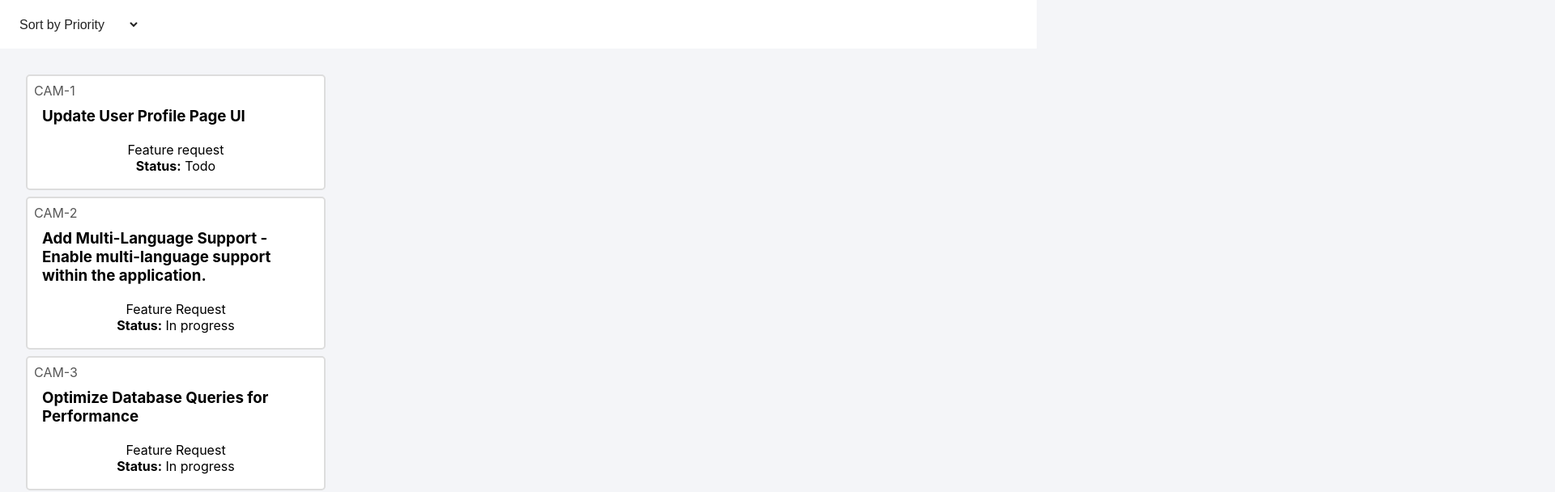
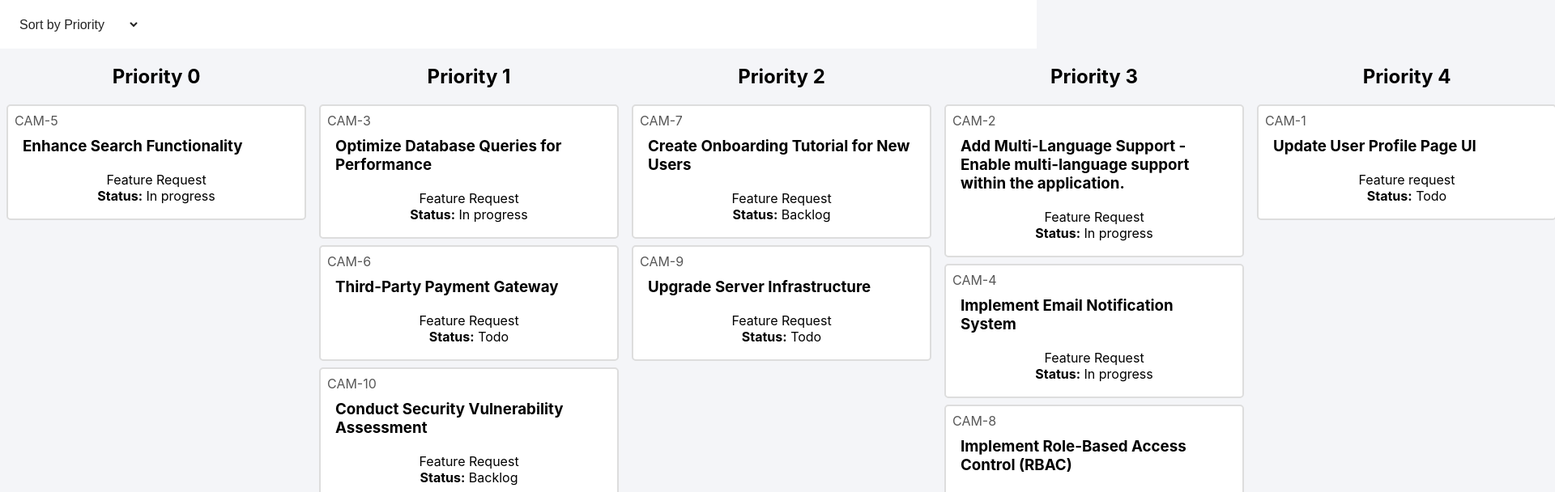
Before and after one commit to AdityaBaxla/kanban-board-assignment, a React (Create React App) app: page / in a window 1280 px wide. Shown: the top 608 px of the page at 81% size, 1920 px wide, since content can reach past the window. Built offline with nearby package versions, Linux system fonts and the light colour scheme.

Commit message:
Update KanbanBoard.jsx
sorted by priority

```diff
--- a/src/components/KanbanBoard.jsx
+++ b/src/components/KanbanBoard.jsx
@@ -3,24 +3,6 @@ import KanbanCard from './KanbanCard';
 import PriorityBar from "./PriorityBar"
 
 const KanbanBoard = () => {
-  /*const dummyCardData = {
-    id: 'CAM-1',
-    title: 'Conduct Security Vulnerability Assesment',
-    tag: ['Feature Request'],
-    userId: 'usr-1',
-    priority: 2,
-    status: 'In Progress',
-  };
-  const dummyCardData2 = {
-    id: 'CAM-2',
-    title: 'Off Security Vulnerability Assesment',
-    tag: ['Feature Request'],
-    userId: 'usr-2',
-    priority: 1,
-    status: 'In Progress',
-  };
-  */
-
   const [toDo, setToDo] = useState([
     {
         "id": "CAM-1",
@@ -46,19 +28,78 @@ const KanbanBoard = () => {
         "status": "In progress",
         "priority": 1
       },
-  // ... other items
+      {
+        "id": "CAM-4",
+        "title": "Implement Email Notification System",
+        "tag": ["Feature Request"],
+        "userId": "usr-1",
+        "status": "In progress",
+        "priority": 3
+      },
+      {
+        "id": "CAM-5",
+        "title": "Enhance Search Functionality",
+        "tag": ["Feature Request"],
+        "userId": "usr-5",
+        "status": "In progress",
+        "priority": 0
+      },
+      {
+        "id": "CAM-6",
+        "title": "Third-Party Payment Gateway",
+        "tag": ["Feature Request"],
+        "userId": "usr-2",
+        "status": "Todo",
+        "priority": 1
+      },
+      {
+        "id": "CAM-7",
+        "title": "Create Onboarding Tutorial for New Users",
+        "tag": ["Feature Request"],
+        "userId": "usr-1",
+        "status": "Backlog",
+        "priority": 2
+      },
+      {
+        "id": "CAM-8",
+        "title": "Implement Role-Based Access Control (RBAC)",
+        "tag": ["Feature Request"],
+        "userId": "usr-3",
+        "status": "In progress",
+        "priority": 3
+      },
+      {
+        "id": "CAM-9",
+        "title": "Upgrade Server Infrastructure",
+        "tag": ["Feature Request"],
+        "userId": "usr-5",
+        "status": "Todo",
+        "priority": 2
+      },
+      {
+        "id": "CAM-10",
+        "title": "Conduct Security Vulnerability Assessment",
+        "tag": ["Feature Request"],
+        "userId": "usr-4",
+        "status": "Backlog",
+        "priority": 1
+      }
 ]);
 
+  const priorityLvls = [0,1,2,3,4];
 
   return (
     <div className="kanban-board">
-      <div className="column">
-        {toDo && toDo.map(task => {
-          return(
-            <KanbanCard{...task}/>
-          )
-        })}
+      {priorityLvls.map((priority) => (
+        <div key={priority} className="kanban-column">
+          <h2>Priority {priority}</h2>
+          {toDo
+            .filter((task) => task.priority === priority)
+            .map((task) => (
+              <KanbanCard key={task.id} {...task} />
+            ))}
         </div>
+      ))}
     </div>
   );
 };
```
Lines whose indentation alone changed are shown as unchanged.
